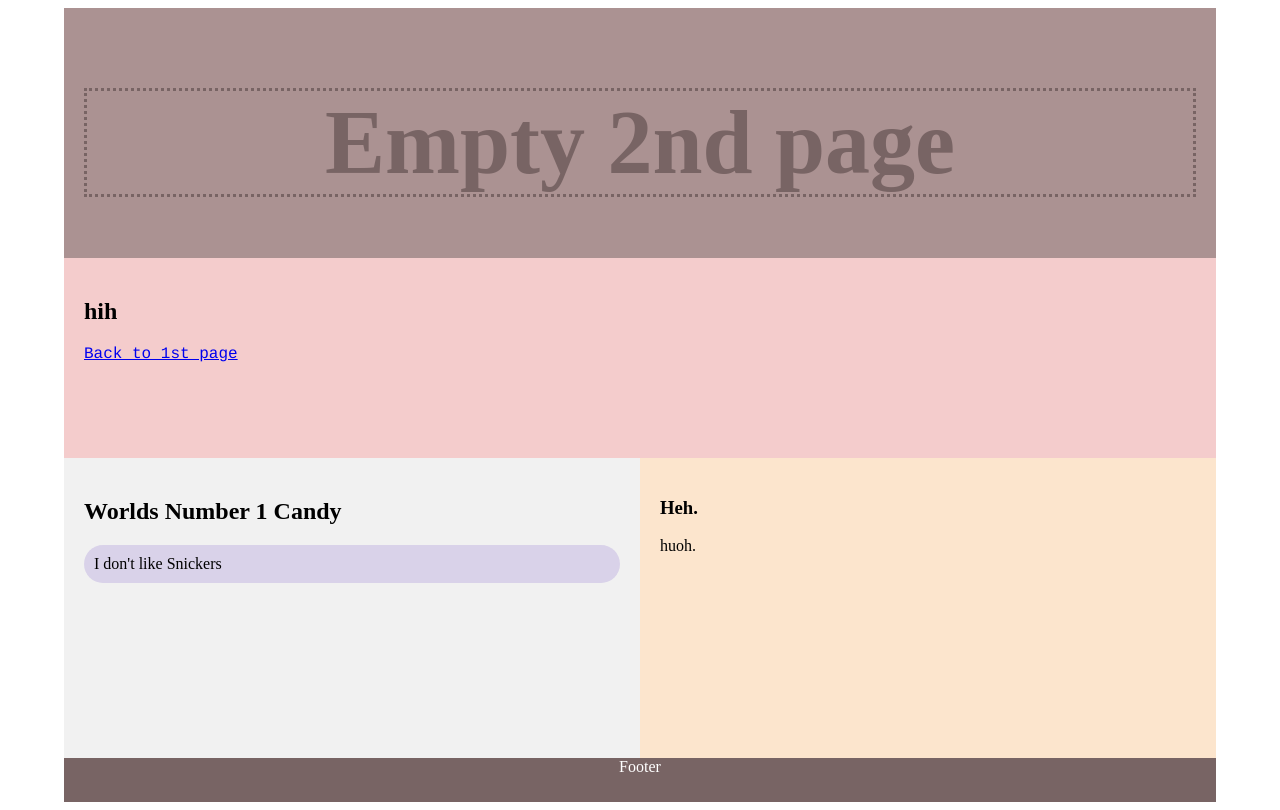
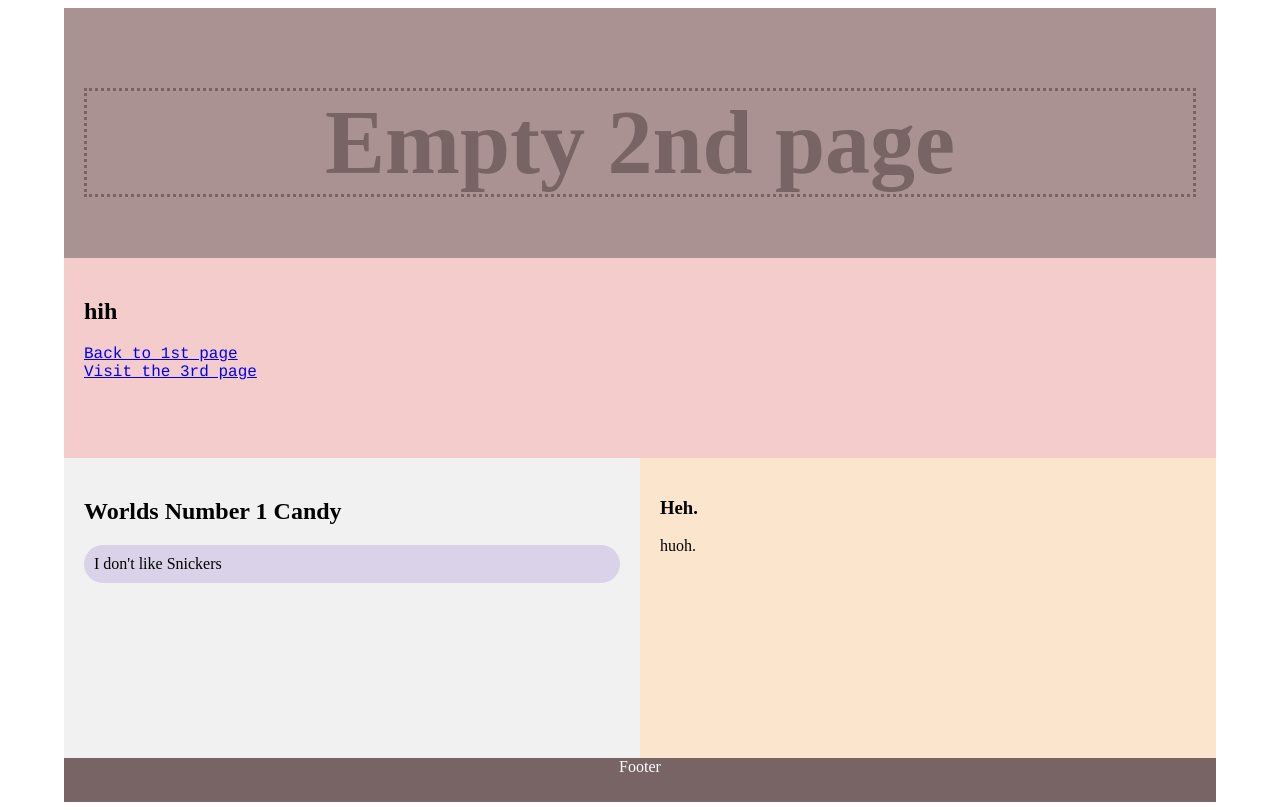
Before and after one commit to peppisusanna/candyman, a plain HTML site: page second.html in a window 1280 px wide. Drawn offline with Linux system fonts and the light colour scheme.

Commit message:
Update second.html

```diff
--- a/second.html
+++ b/second.html
@@ -17,6 +17,7 @@
       <h2>hih</h2>
     <ul>
         <li><a href="https://peppisusanna.github.io/candyman/">Back to 1st page</a></li>
+       <li><a href="https://peppisusanna.github.io/candyman/third.html">Visit the 3rd page</a></li>
     </ul>
   </nav>
   </section>
```
